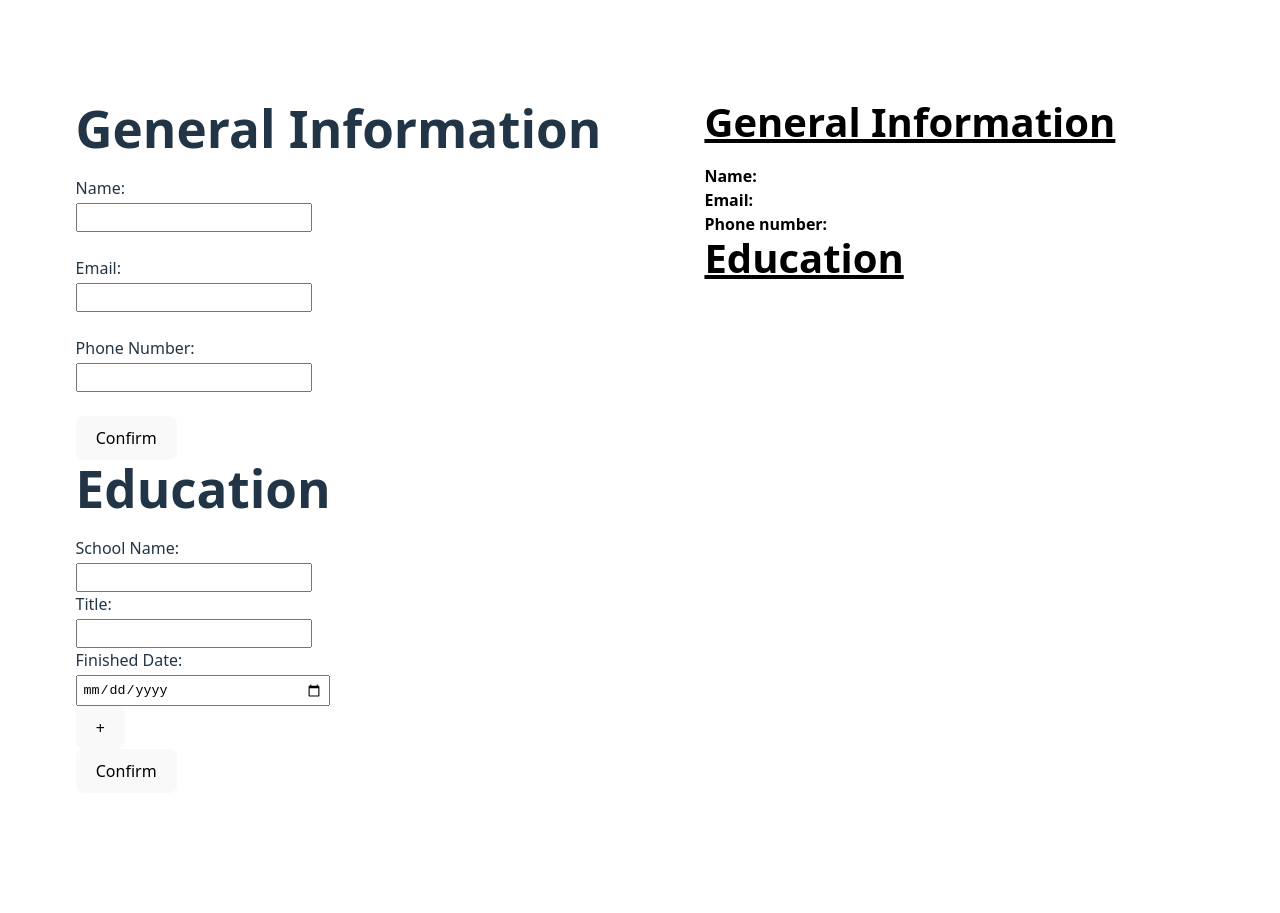
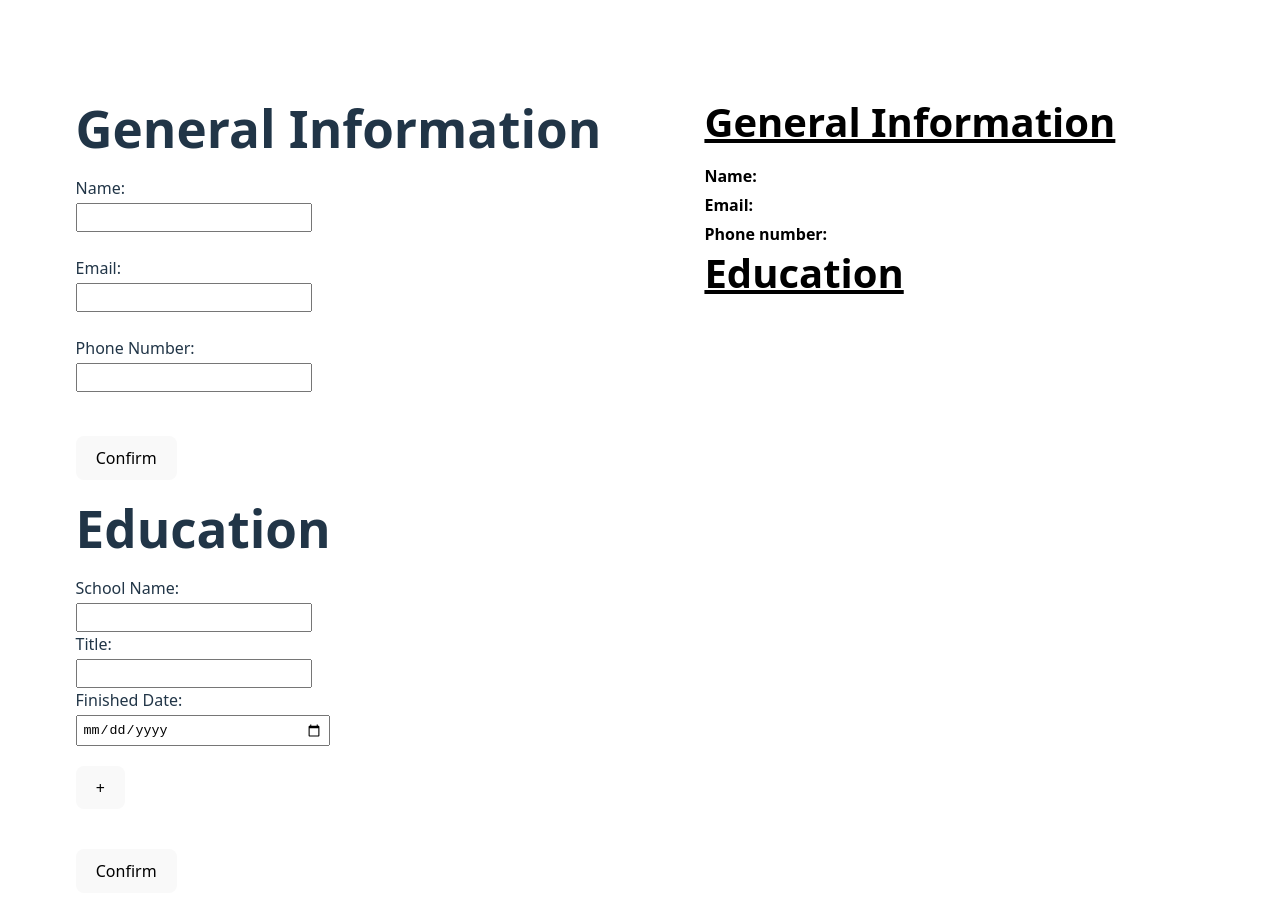
Before and after one commit to gabi1447/odin-cv-application, a React (Vite) app: page / in a window 1280 px wide. Before the commit the page ends 800 px from the top, so only its background shows below. Built offline with nearby package versions, Linux system fonts and the light colour scheme.

Commit message:
Add new styles

```diff
--- a/src/index.css
+++ b/src/index.css
@@ -47,6 +47,8 @@ button {
     background-color: #1a1a1a;
     cursor: pointer;
     transition: border-color 0.25s;
+    margin-bottom: 20px;
+    margin-top: 20px;
 }
 button:hover {
     border-color: #646cff;
@@ -87,6 +89,7 @@ button:focus-visible {
 .cv {
     min-width: 500px;
     max-width: 750px;
+    min-height: 300px;
     padding-left: 3px;
     background-color: white;
     color: black;
@@ -94,17 +97,12 @@ button:focus-visible {
 
 .cv p {
     margin: 0;
+    margin-bottom: 5px;
 }
 
 .cv-h1 {
     font-size: 2.5em;
     text-decoration: underline;
-}
-.general-information {
-    /* display: flex;
-    flex-direction: column;
-    justify-content: center;
-    align-items: center; */
 }
 
 .field {
@@ -119,3 +117,7 @@ button:focus-visible {
     max-width: 35ch;
     margin-top: 3px;
 }
+
+hr {
+    width: 40ch;
+}
```
